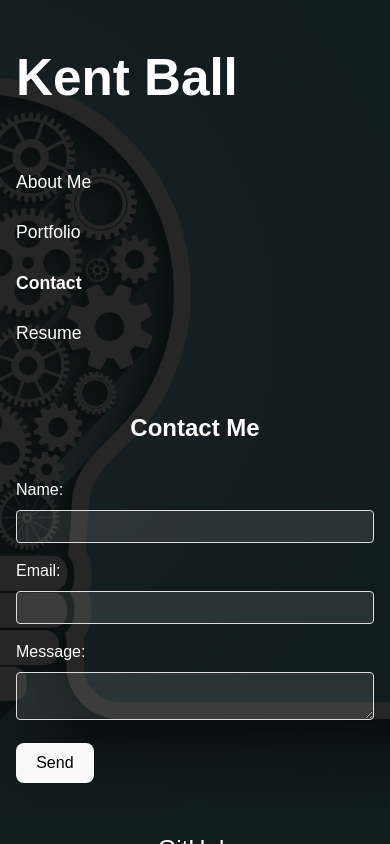
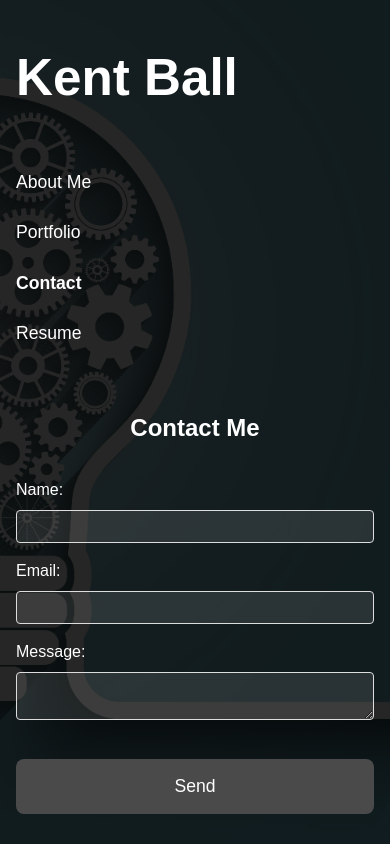
Before and after one commit to digitalscribe53/React-Portfolio, a React (Vite) app: page /contact in a window 390 px wide. Built offline with nearby package versions, Linux system fonts and the light colour scheme.

Commit message:
Updated About Me text and Contact button

```diff
--- a/src/App.css
+++ b/src/App.css
@@ -299,6 +299,13 @@ button:disabled {
   cursor: not-allowed;
 }
 
+.button-container {
+  width: 100%;
+  margin: 1rem 0;
+  position: relative;
+  text-align: center;
+}
+
 /* Responsive adjustments */
 @media (max-width: 768px) {
   main {
@@ -346,4 +353,18 @@ button:disabled {
   .footer a {
     margin: 1rem 0; /* Vertical margin for stacked links on mobile */
   }
+
+  .contact button {
+    width: 100%; /* Full width on mobile */
+    margin: 1rem 0; /* Adjust margins for mobile */
+    padding: 1rem; /* Slightly larger touch target on mobile */
+    font-size: 1.1rem; /* Slightly larger text on mobile */
+    background-color: #4a4a4a !important; /* Force background color on mobile */
+    color: white !important; /* Force text color on mobile */
+    opacity: 1 !important; /* Ensure full opacity */
+  }
+
+  .button-container {
+    margin: 1.5rem 0;
+  }
 }
--- a/src/components/About.jsx
+++ b/src/components/About.jsx
@@ -12,11 +12,11 @@ const About = () => {
           <p>
             Hey- 👋 I'm Kent, a passionate software developer based in Florida, USA.
 
-            I'm about to complete a full-stack Web Development Bootcamp, which has been a transformative experience both personally and professionally. My journey into technology began in 2020, when I started studying computer science. In 2023, I completed a Masters in Information Technology, and for my final project, I created a comprehensive database of drug treatment centers in Florida using MS SQL Server. This project opened my eyes to how technology can be leveraged to solve real-world problems, and it sparked my interest in learning more dynamic, in-demand technologies.
+            I've recently completed a Full-Stack Web Development Bootcamp at the University of Central Florida, which has been a transformative experience both personally and professionally. My journey into technology began in 2020, when I started studying computer science. In 2023, I completed a Masters in Information Technology, and for my final project, I created a comprehensive database of drug treatment centers in Florida using MS SQL Server. This project opened my eyes to how technology can be leveraged to solve real-world problems, and it sparked my interest in learning more dynamic, in-demand technologies.
 
             To dive deeper, I enrolled in a coding bootcamp, where I expanded my skills with technologies like JavaScript, Node.js, MongoDB, PostgreSQL, Express.js, React.js and more. Throughout the bootcamp, I worked on several exciting projects, including a Book Reviewer App, a Tech Blog, a Social Network API, and an E-Commerce Back End—each showcasing my ability to apply these technologies to build functional, scalable solutions.
 
-            As I complete the bootcamp, I'm excited to embark on my next chapter as a full-time software developer. I'm eager to continue building applications that make an impact and to explore new challenges in the ever-evolving world of tech.
+            With the bootcamp completed, I'm excited to embark on my next chapter as a full-time software developer. I'm eager to continue building applications that make an impact and to explore new challenges in the ever-evolving world of tech.
           </p>
         </div>
       </div>
```
